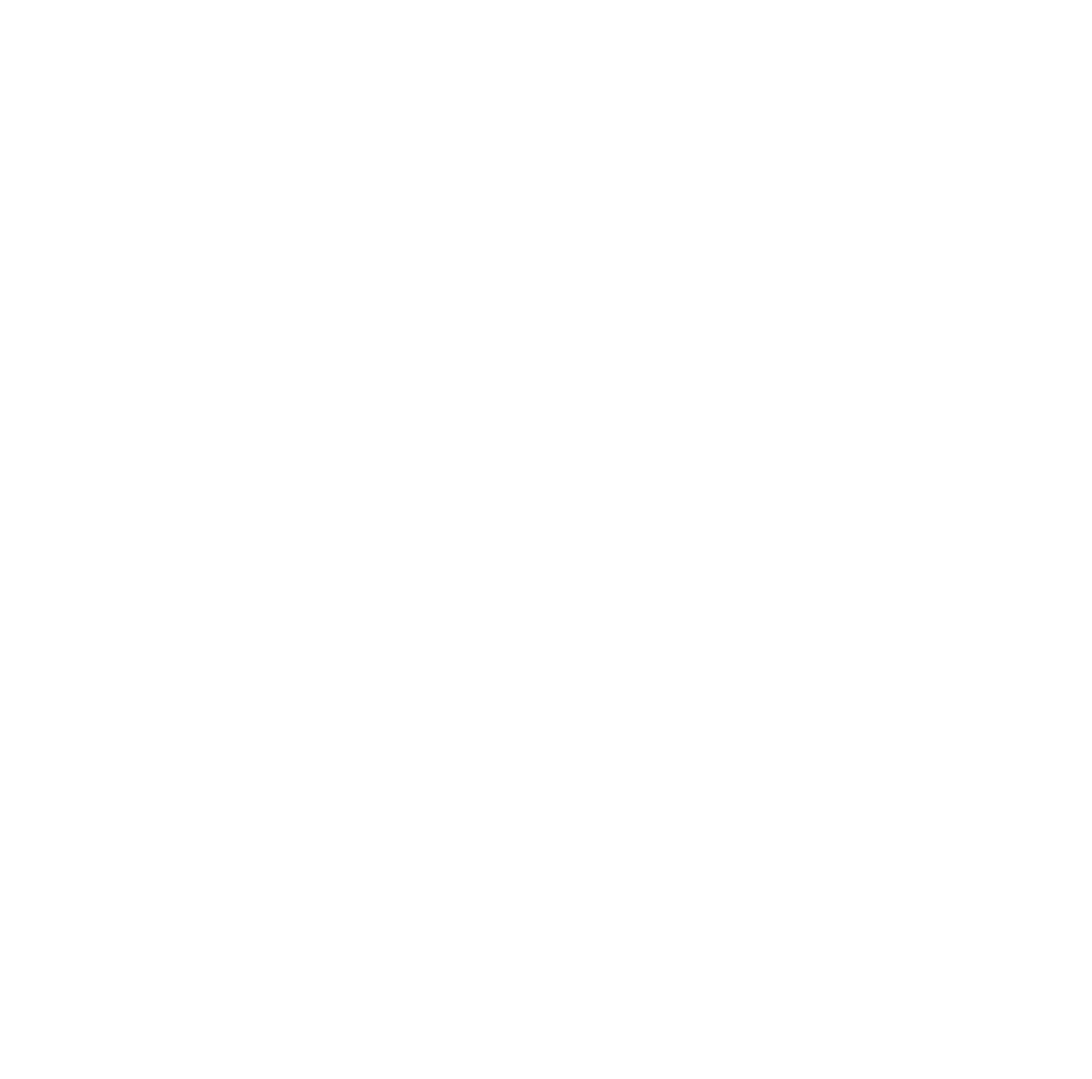
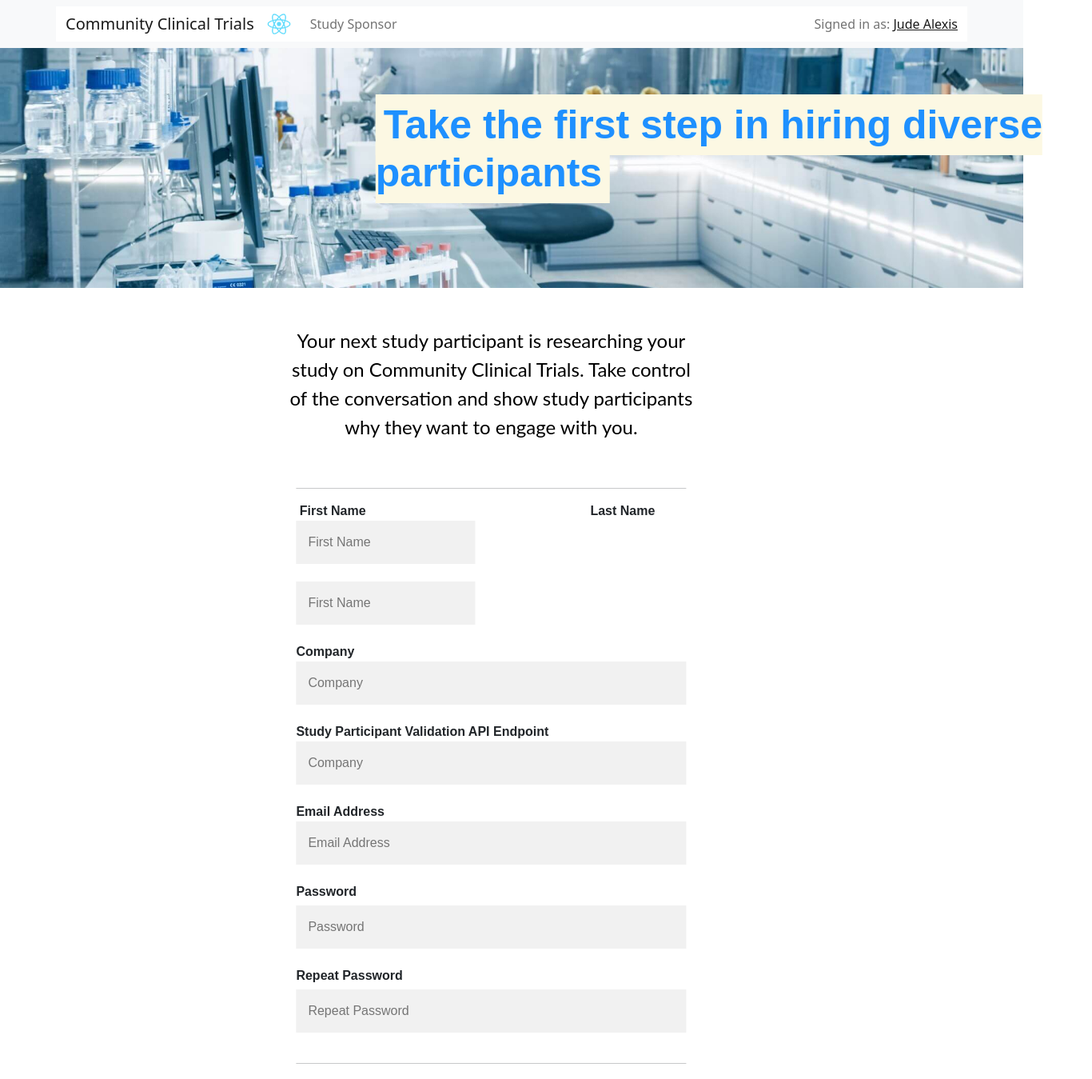
Before and after one commit to JudeAlexis111/clinical-trials-api, a React (Create React App) app: page /sponsor in a window 1280 px wide. Before the commit this address had no page. Shown: the top 1349 px of the page at 80% size, 1366 px wide, since content can reach past the window. Before the commit the page ends 800 px from the top, so only its background shows below. Built offline with nearby package versions, Linux system fonts and the light colour scheme.

Commit message:
Added Study Sponsor Page and Started Study Dashboard

```diff
--- a/src/App.css
+++ b/src/App.css
@@ -1,5 +1,85 @@
 @import url("../node_modules/font-awesome/css/font-awesome.min.css");
 @import url(https://fonts.googleapis.com/css?family=Roboto:500);
+
+body.sForm {
+  font-family: Arial, Helvetica, sans-serif;
+  background-color: rgb(255, 255, 255);
+  width: 40%;
+  transform: translate(70%, 0%);
+}
+
+* {
+  box-sizing: border-box;
+}
+
+/* Add padding to containers */
+.container {
+  padding: 16px;
+  background-color: white;
+}
+
+/* Full-width input fields */
+input[type="password"] {
+  width: 100%;
+  padding: 15px;
+  margin: 5px 0 22px 0;
+  display: inline-block;
+  border: none;
+  background: #f1f1f1;
+}
+
+input[type="textSPF"] {
+  width: 100%;
+  padding: 15px;
+  margin-right: 0px;
+  margin-bottom: 22px;
+  display: inline-block;
+  border: none;
+  background: #f1f1f1;
+}
+
+input[type="textSP"] {
+  width: 46%;
+  padding: 15px;
+  margin-right: 0px;
+  margin-bottom: 22px;
+  display: inline-block;
+  border: none;
+  background: #f1f1f1;
+}
+
+input[type="textSP"]:focus,
+input[type="password"]:focus {
+  background-color: #ddd;
+  outline: none;
+}
+
+/* Overwrite default styles of hr */
+hr {
+  border: 1px solid #f1f1f1;
+  margin-bottom: 25px;
+}
+
+/* Set a style for the submit button */
+.registerbtn {
+  background-color: #04aa6d;
+  color: white;
+  padding: 16px 20px;
+  margin: 8px 0;
+  border: none;
+  cursor: pointer;
+  width: 100%;
+  opacity: 0.9;
+}
+
+.registerbtn:hover {
+  opacity: 1;
+}
+
+/* Add a blue text color to links */
+a {
+  color: dodgerblue;
+}
 
 .google-btn {
   width: 184px;
@@ -373,6 +453,15 @@
   transform: translate(-50%, -90%);
 }
 
+.centeredTwo {
+  position: absolute;
+  top: 50%;
+  left: 50%;
+  width: 70%;
+  margin: 8px 0;
+  transform: translate(-40%, 100%);
+}
+
 .stars {
   transform: translate(15px, -600%);
   background-color: #ffffff;
@@ -414,6 +503,13 @@
 
 * {
   box-sizing: border-box;
+}
+
+p.intro {
+  font-family: lato;
+  text-align: center;
+  font-size: 24px;
+  color: #000000;
 }
 
 h1.reviewNum {
@@ -505,6 +601,23 @@
   margin-top: 10px;
   margin-bottom: 10px;
   font-weight: bold;
+}
+
+h1.j {
+  color: #000000;
+  font-size: 50px;
+  font-family: sans-serif;
+  text-align: left;
+  font-weight: bold;
+  transform: translate(21%, -410px);
+}
+
+a.signIn {
+}
+
+mark {
+  background-color: rgb(30, 144, 255);
+  color: rgb(30, 144, 255);
 }
 
 img.a {
--- a/src/App.js
+++ b/src/App.js
@@ -13,6 +13,8 @@
     from 'react-router-dom';
 import Study from './study.js'
 import Home from "./Home.js"
+import Sponsor from './sponsor.js';
+import Dashboard from './dashboard';
 
 function App() {
 
@@ -23,6 +25,8 @@
     <Routes>
         <Route exact path='/' exact element={<Home />} />
         <Route path='/study' element={<Study/>} />
+        <Route path='/sponsor' element={<Sponsor/>} />
+        <Route path='/dashboard' element={<Dashboard/>} />
     </Routes>
     </Router>
   );
--- a/src/Home.js
+++ b/src/Home.js
@@ -15,8 +15,12 @@
 function Home(){
 
   const responseGoogle = (response) => {
-    console.log(response.profileObj.name);
+    console.log(response);
     document.getElementById('loginButton').innerHTML = '';
+
+    localStorage.setItem("userFirstName", response.profileObj.givenName);
+    localStorage.setItem("userLastName", response.profileObj.familyName);
+    localStorage.setItem("userEmail", response.profileObj.email);
 
     var signedIn = document.createElement('Navbar.Text');
     signedIn.innerHTML = "Signed in as: <a href='#login'>" + response.profileObj.name +"</a>";
@@ -78,7 +82,9 @@
         var button = document.createElement("button");
         button.className = "button";
         var btnTxt = document.createElement("a");
-        btnTxt.href = "/study?"+ (value.id -1)+","+(value.longitude)+","+(value.latitude);
+        btnTxt.href = "/study?"+ (value.id -1)+","+(value.longitude)+","+
+        (value.latitude)+","+localStorage.getItem("userFirstName")+","+
+        localStorage.getItem("userLastName")+","+localStorage.getItem("userEmail");
         btnTxt.innerText = "Read More";
 
         button.appendChild(btnTxt);
@@ -96,12 +102,14 @@
 
         //Heart%20Attack/city/San%20Francisco/state/California
         //textOne
+        //.split(",")
         var baseUrl = "http://ec2-44-202-236-245.compute-1.amazonaws.com:8083/v1/clinical-trials/studies/keyword/";
         var keyWord = document.getElementById('textOne').value.split(' ').join('%20') + "/city/";
-        var cityWord = document.getElementById('textTwo').value.split(' ').join('%20') + "/state/California";
+        var cityWord = document.getElementById('textTwo').value.split(",")[0].split(' ').join('%20') + "/state/";
+        var stateWord = document.getElementById('textTwo').value.split(",")[1].split(' ').join('%20');
 
-        console.log(baseUrl+keyWord+cityWord);
-        var fullUrl = baseUrl+keyWord+cityWord;
+        console.log(baseUrl+keyWord+cityWord+stateWord);
+        var fullUrl = baseUrl+keyWord+cityWord+stateWord;
 
 
         $.getJSON(fullUrl, function(data) {
@@ -141,9 +149,7 @@
         <Navbar.Toggle aria-controls="basic-navbar-nav" />
         <Navbar.Collapse id="basic-navbar-nav">
           <Nav className="me-auto">
-            <Nav.Link href="study">Share your experience</Nav.Link>
-            <Nav.Link href="#link">My Studies</Nav.Link>
-            <Nav.Link href="#link">Study Sponsor</Nav.Link>
+            <Nav.Link href="/sponsor">Study Sponsor</Nav.Link>
           </Nav>
         </Navbar.Collapse>
 
@@ -179,7 +185,7 @@
 
       <form class = "example">
         <input id="textOne" type="textOne" name="search" autocomplete="off" placeholder="Find a clinical study..."></input>
-        <input id="textTwo" type="textTwo" name="search" autocomplete="off" placeholder="Near Irvine, CA"></input>
+        <input id="textTwo" type="textTwo" name="search" autocomplete="off" placeholder="City, State"></input>
         <Button onClick={clearList} >Search</Button>
       </form>
     </div>
--- /dev/null
+++ b/src/dashboard.js
@@ -0,0 +1,63 @@
+import './App.css';
+import Navbar from 'react-bootstrap/Navbar';
+import Container from 'react-bootstrap/Container';
+import Nav from 'react-bootstrap/Nav';
+import Modal from 'react-bootstrap/Modal';
+import Button from 'react-bootstrap/Button';
+import { GoogleMap, LoadScript, Marker} from '@react-google-maps/api';
+import NavDropdown from 'react-bootstrap/NavDropdown';
+import React, { useState } from 'react';
+import { MDBCol, MDBIcon } from "mdbreact";
+import $ from 'jquery';
+import { useEffect } from "react";
+
+function Dashboard() {
+
+    const [show, setShow] = useState(false);
+    const handleClose = () => setShow(false);
+
+  return (
+      <div>
+          <Navbar bg="light" expand="lg">
+      <Container>
+        <Navbar.Brand href="/">Community Clinical Trials</Navbar.Brand>
+
+        <Navbar.Brand href="/">
+          <img
+            src="/logo192.png"
+            width="30"
+            height="30"
+            className="d-inline-block align-top"
+            alt="React Bootstrap logo"
+          />
+        </Navbar.Brand>
+
+        <Navbar.Toggle aria-controls="basic-navbar-nav" />
+        <Navbar.Collapse id="basic-navbar-nav">
+          <Nav className="me-auto">
+            <Nav.Link href="/sponsor">Study Sponsor</Nav.Link>
+          </Nav>
+        </Navbar.Collapse>
+
+        <Navbar.Collapse className="justify-content-end">
+      <Navbar.Text>
+        Signed in as: <a href="#login">Jude Alexis</a>
+      </Navbar.Text>
+    </Navbar.Collapse>
+
+      </Container>
+    </Navbar>
+
+    <div className='bg-image'>
+    <img id="headerImg" class="b" src='/medical.jpeg' width="100%" height="250"/>
+    <div class="centeredTwo">
+      <h1 id="title" class="j"><mark>Studies Dashboard</mark></h1>
+    </div>
+    </div>
+
+    </div>
+
+  );
+}
+
+export default Dashboard;
--- /dev/null
+++ b/src/sponsor.js
@@ -0,0 +1,144 @@
+import './App.css';
+import Navbar from 'react-bootstrap/Navbar';
+import Container from 'react-bootstrap/Container';
+import Nav from 'react-bootstrap/Nav';
+import Modal from 'react-bootstrap/Modal';
+import Button from 'react-bootstrap/Button';
+import { GoogleMap, LoadScript, Marker} from '@react-google-maps/api';
+import NavDropdown from 'react-bootstrap/NavDropdown';
+import React, { useState } from 'react';
+import { MDBCol, MDBIcon } from "mdbreact";
+import $ from 'jquery';
+import { useEffect } from "react";
+
+function Sponsor() {
+
+    const [show, setShow] = useState(false);
+    const handleClose = () => setShow(false);
+
+  return (
+      <div>
+          <Navbar bg="light" expand="lg">
+      <Container>
+        <Navbar.Brand href="/">Community Clinical Trials</Navbar.Brand>
+
+        <Navbar.Brand href="/">
+          <img
+            src="/logo192.png"
+            width="30"
+            height="30"
+            className="d-inline-block align-top"
+            alt="React Bootstrap logo"
+          />
+        </Navbar.Brand>
+
+        <Navbar.Toggle aria-controls="basic-navbar-nav" />
+        <Navbar.Collapse id="basic-navbar-nav">
+          <Nav className="me-auto">
+            <Nav.Link href="/sponsor">Study Sponsor</Nav.Link>
+          </Nav>
+        </Navbar.Collapse>
+
+        <Navbar.Collapse className="justify-content-end">
+      <Navbar.Text>
+        Signed in as: <a href="#login">Jude Alexis</a>
+      </Navbar.Text>
+    </Navbar.Collapse>
+
+      </Container>
+    </Navbar>
+
+    <div className='bg-image'>
+    <img id="headerImg" class="b" src='/medical.jpeg' width="100%" height="300"/>
+    <div class="centeredTwo">
+      <h1 id="title" class="j"><mark>Take the first step in hiring diverse participants</mark></h1>
+    </div>
+    </div>
+
+    <body class="sForm">
+        <br></br>
+        <br></br>
+    <p class="intro">Your next study participant is researching your study
+    on Community Clinical Trials. Take control of the conversation and show
+    study participants why they want to engage with you.</p>
+    <br></br>
+
+    <form>
+    <div class="container">
+                <hr></hr>
+
+            <label for="email"><b>&nbsp;First Name
+                &emsp;&emsp;&emsp;&emsp;&emsp;&emsp;&emsp;&emsp;&emsp;&emsp;&emsp;&emsp;&emsp;&emsp;&emsp;&emsp;&emsp;
+            Last Name</b></label>
+            <br></br>
+            <input type="textSP" placeholder="First Name" name="email" id="email" required></input>
+            &emsp;&emsp;&emsp;
+            <input type="textSP" placeholder="First Name" name="email" id="email" required></input>
+
+            <br></br>
+            <label for="psw"><b>Company</b></label>
+            <input type="textSPF" placeholder="Company" name="psw" id="psw" required></input>
+
+            <br></br>
+            <label for="psw"><b>Study Participant Validation API Endpoint</b></label>
+            <input type="textSPF" placeholder="Company" name="psw" id="psw" required></input>
+
+            <label for="psw"><b>Email Address</b></label>
+            <input type="textSPF" placeholder="Email Address" name="psw" id="psw" required></input>
+
+            <label for="psw-repeat"><b>Password</b></label>
+            <input type="password" placeholder="Password" name="psw-repeat" id="psw-repeat" required></input>
+            <label for="psw-repeat"><b>Repeat Password</b></label>
+            <input type="password" placeholder="Repeat Password" name="psw-repeat" id="psw-repeat" required></input>
+            <hr></hr>
+
+            <p>By creating an account you agree to our <a href="#">Terms & Privacy</a>.</p>
+
+        <button type="submit" class="registerbtn">Register</button>
+        </div>
+
+        <div class="container signin">
+        <p>Already have an account? <a class="signIn" onClick={() => setShow(true)} >Sign in</a>.</p>
+        </div>
+
+    </form>
+    </body>
+
+    <Modal
+        size="lg"
+        show={show}
+        onHide={() => setShow(false)}
+        aria-labelledby="example-modal-sizes-title-lg">
+
+        <Modal.Header closeButton>
+          <Modal.Title id="example-modal-sizes-title-lg">
+            Sign In
+          </Modal.Title>
+        </Modal.Header>
+        <Modal.Body>
+
+            <label for="psw"><b>Email Address</b></label>
+            <input type="textSPF" placeholder="Email Address" name="psw" id="psw" required></input>
+
+            <label for="psw-repeat"><b>Password</b></label>
+            <input type="password" placeholder="Password" name="psw-repeat" id="psw-repeat" required></input>
+
+        </Modal.Body>
+
+        <Modal.Footer>
+          <Button variant="secondary" onClick={handleClose}>
+            Cancel
+          </Button>
+          <Button variant="primary" href="/dashboard">
+            Sign In
+          </Button>
+        </Modal.Footer>
+
+    </Modal>
+
+    </div>
+
+  );
+}
+
+export default Sponsor;
--- a/src/study.js
+++ b/src/study.js
@@ -84,10 +84,13 @@
             document.getElementById('age').innerText = value.eligibility.minimumAge;
 
             document.getElementById('gender').innerText = value.eligibility.gender;
-            document.getElementById('intervention').innerText = value.interventions[0].InterventionName;
+            document.getElementById('intervention').innerText = value.interventions[0].InterventionName.charAt(0).toUpperCase()
+            + value.interventions[0].InterventionName.slice(1);
             document.getElementById('duration').innerText = value.startDate + " - " + value.endDate;
             document.getElementById('title').innerText = value.name;
             document.getElementById('reviews').innerText = value.noOfReviews;
+
+            document.getElementById('dothis').innerText = value.eligibility.eligibilityCriteria;
             document.getElementById('description').innerText = value.briefDescription.replace(/(\r\n|\n|\r)/gm, "");
 
             if(value.rating == 1){
@@ -123,7 +126,7 @@
     <div id="fillMe">
       <Navbar bg="light" expand="lg">
       <Container>
-        <Navbar.Brand href="/">My-Studies</Navbar.Brand>
+        <Navbar.Brand href="/">Community Clinical Trials</Navbar.Brand>
 
         <Navbar.Brand href="/">
           <img
@@ -138,9 +141,7 @@
         <Navbar.Toggle aria-controls="basic-navbar-nav" />
         <Navbar.Collapse id="basic-navbar-nav">
           <Nav className="me-auto">
-            <Nav.Link href="study">My Rewards</Nav.Link>
-            <Nav.Link href="#link">My Data</Nav.Link>
-            <Nav.Link href="#link">My Surveys</Nav.Link>
+            <Nav.Link href="/sponsor">Study Sponsor</Nav.Link>
           </Nav>
         </Navbar.Collapse>
 
@@ -213,6 +214,13 @@
     </div>
   </div>
 
+  <div class="card3">
+    <div class="container">
+      <h4 class="indTitle"><b>Eligibility Criteria</b></h4>
+      <p id="dothis">Architect Engineer</p>
+    </div>
+  </div>
+
   <button onClick={handleShow} class="button button2">Intrested? Check Eligibility</button>
   <button onClick={handleShowTwo} class="button button3">Share Your Experience</button>
 
@@ -228,9 +236,11 @@
           </p>
 
           <p>From:
-            <input type="text" id="fname" name="firstname" placeholder="Your name"></input>
+            <input type="text" id="fname" value={window.location.href.split("?").pop().split(",")[3]
+            + " " + window.location.href.split("?").pop().split(",")[4]} name="firstname"
+            placeholder="Your name"></input>
             at
-            <input type="text" id="fname" name="firstname" placeholder="Your email"></input>
+            <input type="text" id="fname" value={window.location.href.split("?").pop().split(",")[5]} name="firstname" placeholder="Your email"></input>
           </p>
 
           <p>Subject:
@@ -264,8 +274,8 @@
         </Modal.Header>
         <Modal.Body>
           <p> Name:
-            <input type="text" id="fname" name="firstname" placeholder="First Name"></input>
-            <input type="text" id="fname" name="firstname" placeholder="Last Name"></input>
+            <input type="text" value={window.location.href.split("?").pop().split(",")[3]} id="fname" name="firstname" placeholder="First Name"></input>
+            <input type="text" value={window.location.href.split("?").pop().split(",")[4]} id="fname" name="firstname" placeholder="Last Name"></input>
             &emsp;&emsp;&emsp;&emsp; Sex:
             <select class="a" id="country" name="country">
               <option value="australia">Male</option>
```
